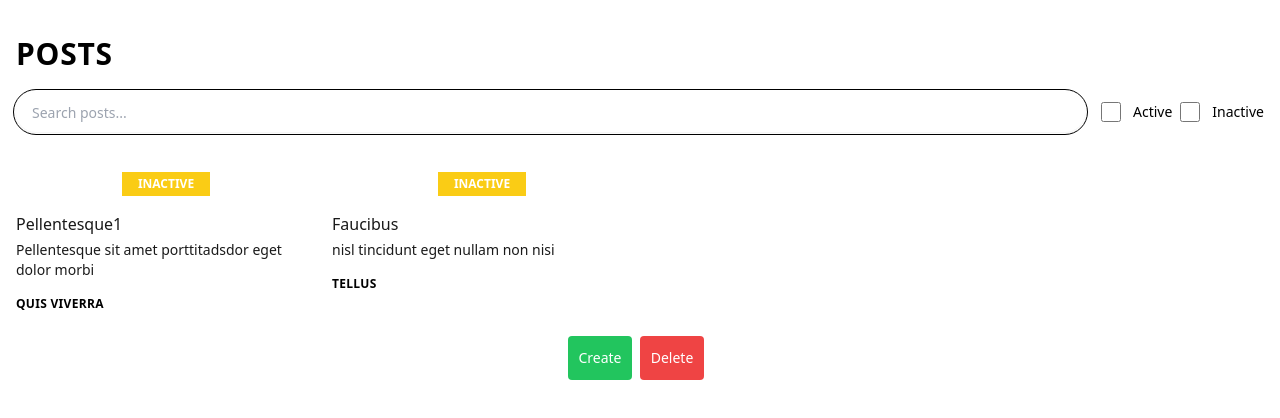
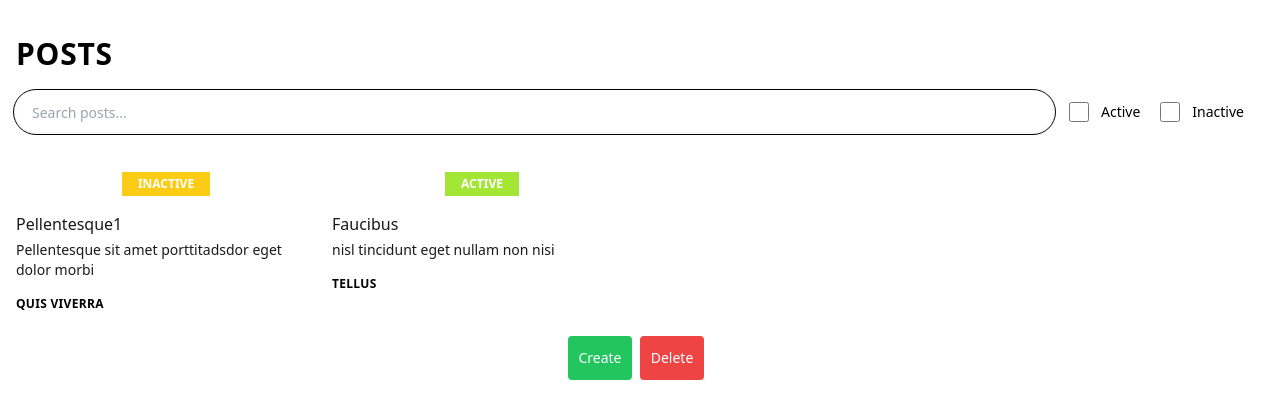
Before and after one commit to cedricmatalog/crud-app, a React (Create React App) app: page / in a window 1280 px wide. Shown: the top 418 px of the page. Built offline with nearby package versions, Linux system fonts and the light colour scheme; data requests are answered from the project's data file.

Commit message:
creates checkbox component

```diff
--- a/db.json
+++ b/db.json
@@ -11,7 +11,7 @@
       "name": "Faucibus",
       "description": "nisl tincidunt eget nullam non nisi",
       "category": 1,
-      "active": false,
+      "active": true,
       "id": 2
     }
   ],
--- /dev/null
+++ b/src/components/Checkbox.tsx
@@ -0,0 +1,29 @@
+import { ChangeEvent } from 'react';
+
+export default function Checkbox({
+  onChange,
+  label,
+  name,
+}: {
+  onChange: (e: ChangeEvent<HTMLInputElement>) => void;
+  label?: string;
+  name: string;
+}) {
+  return (
+    <div className="flex items-center mr-5">
+      <input
+        id="toy"
+        type="checkbox"
+        name={name}
+        className="w-5 h-5 border-gray-300 rounded"
+        onChange={onChange}
+      />
+
+      {label && (
+        <label htmlFor="toy" className="ml-3 text-sm font-medium">
+          {label}
+        </label>
+      )}
+    </div>
+  );
+}
--- a/src/features/posts/Post.tsx
+++ b/src/features/posts/Post.tsx
@@ -25,13 +25,12 @@ export default function Post() {
   });
 
   useEffect(() => {
-    const timeId = setTimeout(() => {
-      // After 3 seconds set the show value to false
+    const toastId = setTimeout(() => {
       setShowToast(false);
     }, 3000);
 
     return () => {
-      clearTimeout(timeId);
+      clearTimeout(toastId);
     };
   }, [showToast]);
 
--- a/src/features/posts/PostForm.tsx
+++ b/src/features/posts/PostForm.tsx
@@ -85,11 +85,7 @@ export default function PostForm({
 
   const isFormDataValid = name !== '' && description !== '';
 
-  return (
-    <Container>
-      <Header title={data ? 'Edit Post' : 'Create Post'} />
-
-      <div className="space-y-4">
+  const renderNameField = () => (
     <div>
       <label className="sr-only" htmlFor="name">
         Name
@@ -104,7 +100,9 @@ export default function PostForm({
         id="name"
       />
     </div>
-        <div className="flex items-center">
+  );
+
+  const renderCategoryField = () => (
     <div>
       <label className="relative" htmlFor="sort">
         Category:
@@ -123,13 +121,13 @@ export default function PostForm({
         </select>
       </label>
     </div>
+  );
+
+  const renderStatusField = () => (
     <div>
       <div className="flex items-center justify-center w-full">
         Status:
-              <label
-                htmlFor="toogleA"
-                className="flex items-center cursor-pointer"
-              >
+        <label htmlFor="toogleA" className="flex items-center cursor-pointer">
           <div className="relative  ml-2 ">
             <input
               id="toogleA"
@@ -151,11 +149,12 @@ export default function PostForm({
         </label>
       </div>
     </div>
-        </div>
+  );
 
+  const renderDescriptionField = () => (
     <div>
       <label className="sr-only" htmlFor="message">
-            Message
+        Description
       </label>
       <textarea
         className="w-full p-3 text-sm border-gray-200 rounded-lg outline outline-offset-2 outline-1"
@@ -167,6 +166,19 @@ export default function PostForm({
         value={description}
       ></textarea>
     </div>
+  );
+
+  return (
+    <Container>
+      <Header title={data ? 'Edit Post' : 'Create Post'} />
+
+      <div className="space-y-4">
+        {renderNameField()}
+        <div className="flex items-center">
+          {renderCategoryField()}
+          {renderStatusField()}
+        </div>
+        {renderDescriptionField()}
       </div>
 
       <div className="flex justify-end">
--- a/src/features/posts/PostList.tsx
+++ b/src/features/posts/PostList.tsx
@@ -4,6 +4,7 @@ import { useNavigate } from 'react-router-dom';
 import { deletePost } from '../../api/PostsAPI';
 import Button from '../../components/Button';
 import Card from '../../components/Card';
+import Checkbox from '../../components/Checkbox';
 import Container from '../../components/Container';
 import Header from '../../components/Header';
 import Loading from '../../components/Loading';
@@ -50,14 +51,14 @@ export default function PostList() {
     return postsCategoriesData?.find(({ id }) => id === categoryId)?.name;
   }
 
-  function handleInputChange(e: ChangeEvent<HTMLInputElement>) {
+  const handleInputChange = (e: ChangeEvent<HTMLInputElement>) => {
     const { name, value, checked } = e.target;
 
     setFilter({
       ...filter,
       [name]: name === 'text' ? value.toLowerCase() : `${checked}`,
     });
-  }
+  };
 
   function handleBulkDeleteList(postId: number) {
     return (e: ChangeEvent<HTMLInputElement>) => {
@@ -93,32 +94,13 @@ export default function PostList() {
             onChange={handleInputChange}
           />
         </div>
-        <div className="flex items-center mr-2">
-          <input
-            id="toy"
-            type="checkbox"
-            name="active"
-            className="w-5 h-5 border-gray-300 rounded"
-            onChange={handleInputChange}
-          />
 
-          <label htmlFor="toy" className="ml-3 text-sm font-medium">
-            Active
-          </label>
-        </div>
-        <div className="flex items-center">
-          <input
-            id="toy"
-            type="checkbox"
-            name="inactive"
-            className="w-5 h-5 border-gray-300 rounded"
-            onChange={handleInputChange}
-          />
-
-          <label htmlFor="toy" className="ml-3 text-sm font-medium">
-            Inactive
-          </label>
-        </div>
+        <Checkbox name="active" onChange={handleInputChange} label="Active" />
+        <Checkbox
+          name="inactive"
+          onChange={handleInputChange}
+          label="Inactive"
+        />
       </div>
     );
   }
@@ -154,8 +136,12 @@ export default function PostList() {
             )}
 
             <div
-              className="cursor-pointer"
-              onClick={() => navigate(`/posts/${post.id}`)}
+              className={isBulkDeleteMode ? '' : 'cursor-pointer'}
+              onClick={
+                isBulkDeleteMode
+                  ? () => {}
+                  : () => navigate(`/posts/${post.id}`)
+              }
             >
               <Card
                 data={{ ...post, categoryName: getPostCategory(post.category) }}
```
Lines whose indentation alone changed are shown as unchanged.
